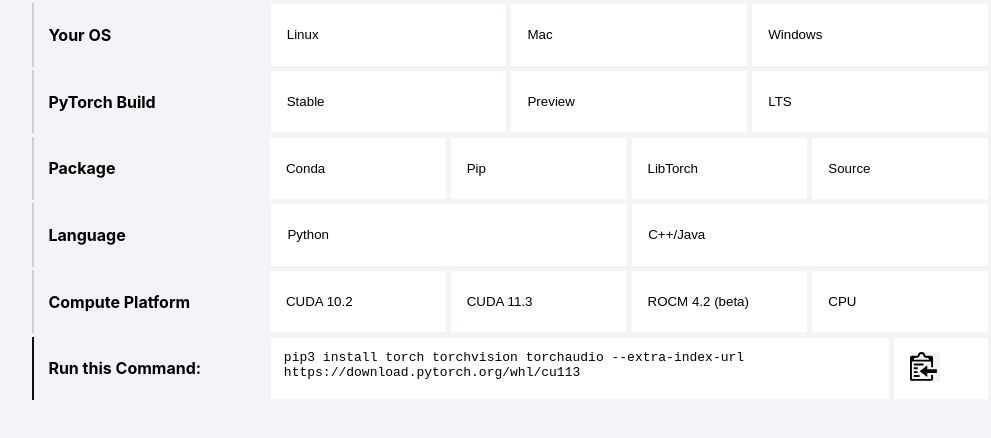
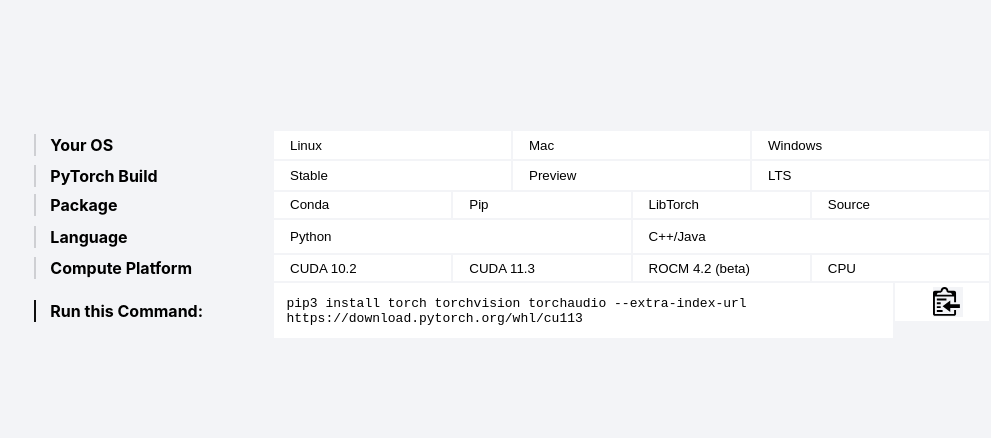
Before and after one commit to kitoshi/pytorch-install, a Next.js app: page / in a window 1280 px wide. Shown: the top 438 px of the page, without its empty margins (96-1087 px from the left). Built offline with nearby package versions, Linux system fonts and the light colour scheme.

Commit message:
table container, css format

```diff
--- a/components/copy.js
+++ b/components/copy.js
@@ -2,11 +2,11 @@
   return (
     <svg
       viewBox='0 0 1000 1000'
-      height='30'
-      width='30'
       xmlns='http://www.w3.org/2000/svg'
       role='img'
       background='transparent'
+      width={30}
+      height={30}
     >
       <title>Copy to Clipboard</title>
       <path d='M704 896H64V320h640v192h64V192c0-35-29-64-64-64H512C512 57 455 0 384 0S256 57 256 128H64c-35 0-64 29-64 64v704c0 35 29 64 64 64h640c35 0 64-29 64-64V768h-64v128zM192 192h64s64-29 64-64 29-64 64-64 64 29 64 64 32 64 64 64h64s64 29 64 64H128c0-39 28-64 64-64zm-64 512h128v-64H128v64zm448-128V448L320 640l256 192V704h320V576H576zM128 832h192v-64H128v64zm320-448H128v64h320v-64zM256 512H128v64h128v-64z' />
--- a/pages/index.js
+++ b/pages/index.js
@@ -25,17 +25,19 @@
       </Head>
 
       <main>
+        <section>
           <table>
+            <tbody>
               <tr>
                 <th>Your OS</th>
                 <td>
-              <button>Linux</button>
+                  <button name={'Linux'}>Linux</button>
                 </td>
                 <td>
-              <button>Mac</button>
+                  <button name={'Mac'}>Mac</button>
                 </td>
                 <td>
-              <button>Windows</button>
+                  <button name={'Windows'}>Windows</button>
                 </td>
               </tr>
               <tr>
@@ -99,19 +101,28 @@
                     https://download.pytorch.org/whl/cu113
                   </code>
                 </td>
-            <td style={{ width: '10%' }}>
+                <td
+                  style={{ width: '10%', height: '100%', alignSelf: 'normal' }}
+                >
                   <button
                     onClick={() => {
                       navigator.clipboard.writeText(
                         `pip3 install torch torchvision torchaudio --extra-index-url https://download.pytorch.org/whl/cu113`
                       )
                     }}
+                    style={{
+                      display: 'flex',
+                      justifyContent: 'center',
+                      alignItems: 'center'
+                    }}
                   >
                     <CopySVG />
                   </button>
                 </td>
               </tr>
+            </tbody>
           </table>
+        </section>
       </main>
     </div>
   )
--- a/styles/globals.css
+++ b/styles/globals.css
@@ -16,12 +16,21 @@
   text-decoration: none;
 }
 
-table {
+section {
   width: 75vw;
   height: 50vh;
+  margin-top: 10%;
+  margin-left: 10%;
+}
+
+table {
+  table-layout: fixed;
+}
+
+tbody {
   display: flex;
   flex-direction: column;
-  margin-left: 10%;
+  height: 100%;
 }
 
 tr {
@@ -30,7 +39,6 @@
   text-align: left;
   height: 100%;
   align-items: center;
-  margin-top: 0.2rem;
 }
 
 th {
@@ -47,7 +55,6 @@
 td {
   width: 25%;
   height: 100%;
-  margin-right: 0.2rem;
 }
 
 button {
@@ -93,7 +100,3 @@
 th:active {
   border-left: 2px solid black;
 }
-
-svg {
-  z-index: 2;
-}
```
Lines whose indentation alone changed are shown as unchanged.
